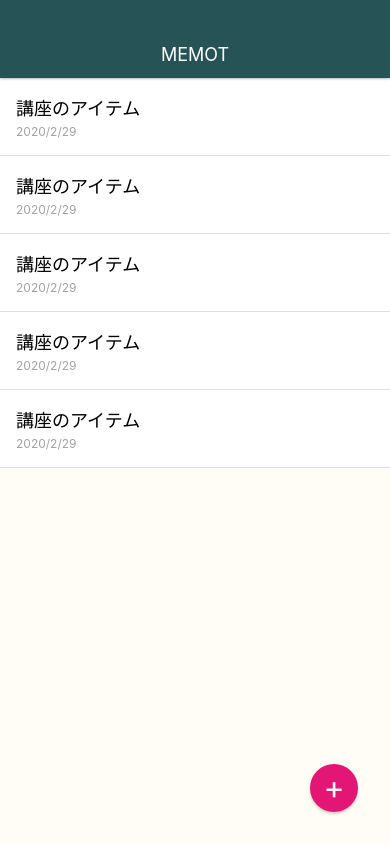
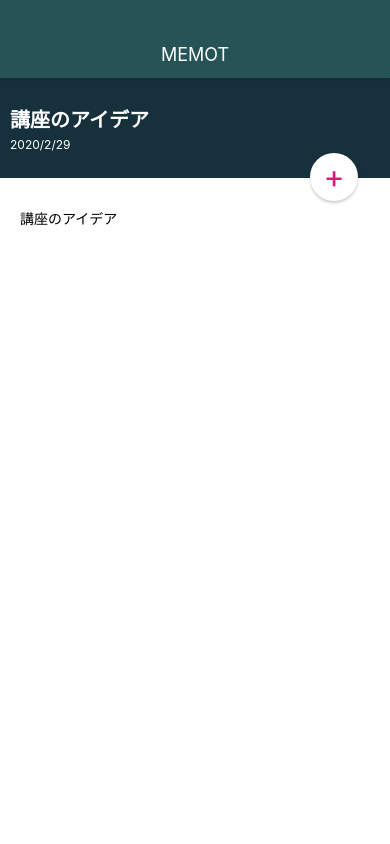
Before and after one commit to nplk/memo-app, a React Native app: screen / in a window 390 px wide. Built offline with nearby package versions, Linux system fonts and the light colour scheme.

Commit message:
Style MemoDetailScreen.

```diff
--- a/App.js
+++ b/App.js
@@ -2,6 +2,7 @@
 import { StyleSheet, View } from 'react-native';
 
 import Appbar from './src/components/Appbar';
+import MemoDetailScreen from './src/screens/MemoDetailScreen';
 import MemoListScreen from './src/screens/MemoListScreen';
 
 const styles = StyleSheet.create({
@@ -17,7 +18,7 @@
 const App = () => (
   <View style={styles.container}>
     <Appbar />
-    <MemoListScreen />
+    <MemoDetailScreen />
   </View>
 );
 
--- a/src/elements/CircleButton.js
+++ b/src/elements/CircleButton.js
@@ -8,7 +8,6 @@
     right: 32,
     width: 48,
     height: 48,
-    backgroundColor: '#e31676',
     borderRadius: 24,
     justifyContent: 'center',
     alignItems: 'center',
@@ -20,7 +19,6 @@
   circleButtonTitle: {
     fontSize: 32,
     lineHeight: 32,
-    color: '#fff',
     textAlign: 'center',
   },
 });
@@ -28,9 +26,19 @@
 
 class CircleButton extends React.Component {
   render() {
+    const { style, color } = this.props;
+
+    let bgColor = '#e31676';
+    let textColor = '#fff';
+
+    if (color === 'white') {
+      bgColor = '#fff';
+      textColor = '#e31676';
+    }
+
     return (
-      <View style={styles.circleButton}>
-        <Text style={styles.circleButtonTitle}>{this.props.children}</Text>
+      <View style={[styles.circleButton, style, { backgroundColor: bgColor }]}>
+        <Text style={[styles.circleButtonTitle, { color: textColor }]}>{this.props.children}</Text>
       </View>
 
     );
--- /dev/null
+++ b/src/screens/MemoDetailScreen.js
@@ -0,0 +1,63 @@
+import React from 'react';
+import { View, StyleSheet, Text } from 'react-native';
+
+import CircleButton from '../elements/CircleButton';
+
+const styles = StyleSheet.create({
+  container: {
+    flex: 1,
+    width: '100%',
+  },
+  memoHeader: {
+    height: 100,
+    padding: 10,
+    backgroundColor: '#17313c',
+    justifyContent: 'center',
+  },
+  memoHeaderTitle: {
+    fontSize: 20,
+    fontWeight: 'bold',
+    color: '#fff',
+    marginBottom: 4,
+  },
+  memoHeaderDate: {
+    fontSize: 12,
+    color: '#fff',
+  },
+  memoContent: {
+    paddingTop: 30,
+    paddingLeft: 20,
+    paddingRight: 20,
+    paddingBottom: 20,
+    backgroundColor: '#fff',
+    flex: 1,
+  },
+  editButton: {
+    top: 75,
+  },
+});
+
+class MemoDetailScreen extends React.Component {
+  render() {
+    return (
+      <View style={styles.container}>
+        <View>
+          <View style={styles.memoHeader}>
+            <View style={styles.memoHeaderContent}>
+              <Text style={styles.memoHeaderTitle}>講座のアイデア</Text>
+              <Text style={styles.memoHeaderDate}>2020/2/29</Text>
+            </View>
+          </View>
+        </View>
+
+        <View style={styles.memoContent}>
+          <Text>講座のアイデア</Text>
+        </View>
+
+        <CircleButton color="white" style={styles.editButton}>+</CircleButton>
+      </View>
+    );
+  }
+}
+
+export default MemoDetailScreen;
```
